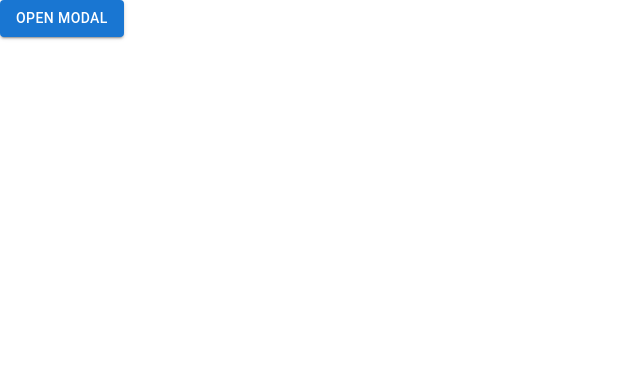
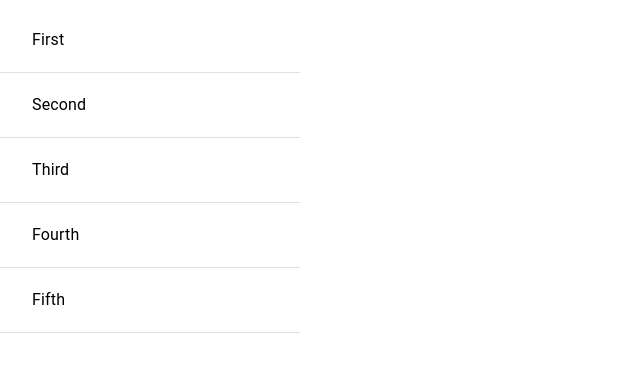
Before and after one commit to hxncodes/React-MUI, a React (Vite) app: page / in a window 1280 px wide. Shown: the top 372 px of the page, without its empty margins (0-640 px from the left). Built offline with nearby package versions, Linux system fonts and the light colour scheme.

Commit message:
Simple list as menu

```diff
--- /dev/null
+++ b/components/MyList.tsx
@@ -0,0 +1,25 @@
+import React from 'react'
+import { List, Box, ListItem, ListItemButton, ListItemIcon, ListItemText } from '@mui/material'
+
+const MyList = () => {
+
+    const items = ["First", "Second", "Third", "Fourth", "Fifth"]
+    return (
+        <Box>
+            <List sx={{ width: 300 }}>
+
+                {items.map((item) => (
+                    <ListItem divider>
+                        <ListItemButton>
+                            <ListItemText primary={item} />
+                        </ListItemButton>
+                    </ListItem>
+                ))}
+
+
+            </List>
+        </Box>
+    )
+}
+
+export default MyList
--- a/components/MyModal.tsx
+++ /dev/null
@@ -1,20 +0,0 @@
-import React, { useState } from 'react'
-import { Modal, Box, Button, Typography } from '@mui/material'
-
-const MyModal = () => {
-
-    const [open, setOpen] = useState(false)
-    return (
-        <>
-            <Button variant="contained" onClick={() => setOpen(true)}>Open Modal</Button>
-            <Modal open={open} onClose={() => setOpen(false)}>
-                <Box position='absolute' top="50%" left="50%">
-                    <Typography>this is a Modal component of MUI</Typography>
-                    <Button variant="contained" onClick={() => setOpen(false)}>Close</Button>
-                </Box>
-            </Modal>
-        </>
-    )
-}
-
-export default MyModal
--- a/src/App.jsx
+++ b/src/App.jsx
@@ -1,10 +1,10 @@
 import React from 'react'
-import MyModal from '../components/MyModal'
+import MyList from '../components/MyList'
 
 function App() {
   return (
     <>
-      <MyModal />
+      <MyList />
     </>
   )
 }
```
